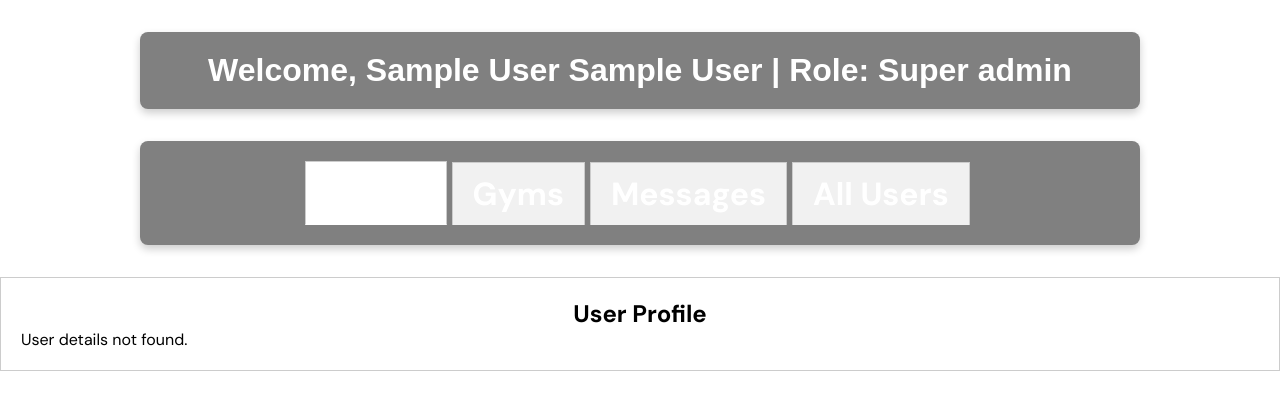
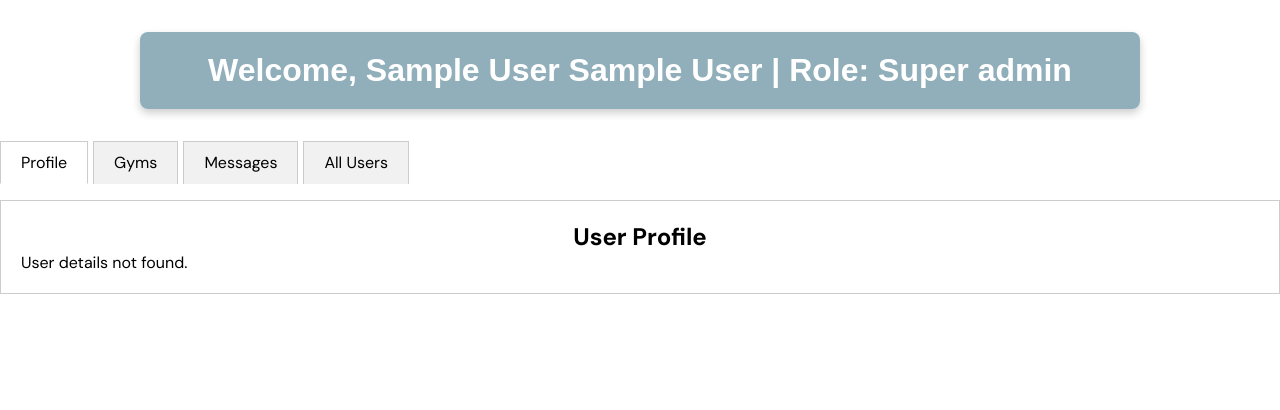
Before and after one commit to Maxw311nyimbili/fitflex, a PHP site: page /templates/admin.php in a window 1280 px wide. Shown: the part 55-465 px from the top of the page. Run offline with PHP 8.4, Linux system fonts and the light colour scheme; the visitor is signed in with stand-in values (Sample User, id 1); data that the repository does not hold is empty.

Commit message:
admin-styling

```diff
--- a/static/css/dash.css
+++ b/static/css/dash.css
@@ -301,6 +301,94 @@ textarea:focus{
     height: 7vw;
 }
 
+
+/* SUPER-ADMIN DESIGNS */
+.user-info{
+    font-family: Arial, sans-serif;
+    max-width: 1000px;
+    margin: 0 auto;
+    padding: 20px;
+    justify-content: center;
+    align-items: center;
+    height: 100vh;
+}
+.center{
+    margin: 0 auto;
+    justify-content: center;
+    align-items: center;
+}
+.tabs {
+    display: flex;
+    cursor: pointer;
+    margin-bottom: 1rem;
+}
+.tab {
+    padding: 10px 20px;
+    background-color: #f1f1f1;
+    border: 1px solid #ccc;
+    border-bottom: none;
+    margin-right: 5px;
+    transition: background-color 0.3s;
+}
+.tab:hover {
+    background-color: #ddd;
+}
+.tab.active {
+    background-color: white;
+    border-bottom: 1px solid white;
+}
+.tab-content {
+    display: none;
+    padding: 20px;
+    border: 1px solid #ccc;
+    background-color: white;
+}
+.tab-content.active {
+    display: block;
+}
+table {
+    width: 100%;
+    border-collapse: collapse;
+    margin-top: 15px;
+}
+table, th, td {
+    border: 1px solid #ddd;
+    padding: 8px;
+    text-align: left;
+}
+.error-message {
+    color: red;
+    text-align: center;
+}
+.login-button {
+    display: block;
+    width: 200px;
+    margin: 20px auto;
+    padding: 10px;
+    background-color: #4CAF50;
+    color: white;
+    text-align: center;
+    text-decoration: none;
+}
+.user-info {
+    margin-bottom: 2rem;
+    font-weight: bold;
+    margin-top: 2rem;
+    width: 100%;
+    height: 20%;
+    font-size: 2rem;
+    background-color:#366d818c;
+    color: white;
+    display: flex;
+    justify-content: center; /* Center text horizontally */
+    align-items: center;    /* Center text vertically */
+    text-align: center;
+    border-radius: 8px;
+    box-shadow: 0 4px 8px rgba(0, 0, 0, 0.2);
+}
+/* END OF SUPER-ADMIN DESIGNS */
+
+
 @media screen and (max-width: 1280px){
     .gym-name{
         font-weight: bold;
@@ -363,7 +451,6 @@ textarea:focus{
         padding-left:15px;
         color: white;
     }
-
     a{
         text-decoration: none;
     }
@@ -446,7 +533,7 @@ textarea:focus{
         margin-left: 15px;
     }
     input{
-    width: 350px;
+    width: 300px;
     padding: 10px;
     margin-bottom: 10px;
     border:#366d818c solid 1.5px;
--- a/templates/admin.php
+++ b/templates/admin.php
@@ -245,86 +245,7 @@ if ($_SERVER['REQUEST_METHOD'] === 'POST') {
     <script src="../static/scripts/users.js" defer></script>
     <link rel="stylesheet" href="../static/css/nav.css">
     <link rel="stylesheet" href="../static/css/dash.css">
-    <style>
-        .user-info{
-            font-family: Arial, sans-serif;
-            max-width: 1000px;
-            margin: 0 auto;
-            padding: 20px;
-            justify-content: center;
-            align-items: center;
-            height: 100vh;
-        }
-        .tabs {
-            display: flex;
-            cursor: pointer;
-            margin-bottom: 1rem;
-        }
-        .tab {
-            padding: 10px 20px;
-            background-color: #f1f1f1;
-            border: 1px solid #ccc;
-            border-bottom: none;
-            margin-right: 5px;
-            transition: background-color 0.3s;
-        }
-        .tab:hover {
-            background-color: #ddd;
-        }
-        .tab.active {
-            background-color: white;
-            border-bottom: 1px solid white;
-        }
-        .tab-content {
-            display: none;
-            padding: 20px;
-            border: 1px solid #ccc;
-            background-color: white;
-        }
-        .tab-content.active {
-            display: block;
-        }
-        table {
-            width: 100%;
-            border-collapse: collapse;
-            margin-top: 15px;
-        }
-        table, th, td {
-            border: 1px solid #ddd;
-            padding: 8px;
-            text-align: left;
-        }
-        .error-message {
-            color: red;
-            text-align: center;
-        }
-        .login-button {
-            display: block;
-            width: 200px;
-            margin: 20px auto;
-            padding: 10px;
-            background-color: #4CAF50;
-            color: white;
-            text-align: center;
-            text-decoration: none;
-        }
-        .user-info {
-            margin-bottom: 2rem;
-            font-weight: bold;
-            margin-top: 2rem;
-            width: 100%;
-            height: 20%;
-            font-size: 2rem;
-            background-color:gray;
-            color: white;
-            display: flex;
-            justify-content: center; /* Center text horizontally */
-            align-items: center;    /* Center text vertically */
-            text-align: center;
-            border-radius: 8px;
-            box-shadow: 0 4px 8px rgba(0, 0, 0, 0.2);
-        }
-    </style>
+
 </head>
 <body>
 <header class="header">
@@ -397,14 +318,14 @@ echo "<div class='user-info'>Welcome, " .
                     <div class="flex">
                         <div class="current-weight">
                             <div class="weight-container">
-                                <p class="actual-weight"><?= htmlspecialchars($current_weight); ?> <span>lb</span></p>
+                                <p class="actual-weight"><?= htmlspecialchars($current_weight); ?> <span>Kg</span></p>
                             </div>
                             <div><p>Current Weight</p></div>
                         </div>
 
                         <div class="starting-weight">
                             <div class="weight-container">
-                                <p class="actual-weight"><?= htmlspecialchars($starting_weight); ?> <span>lb</span></p>
+                                <p class="actual-weight"><?= htmlspecialchars($starting_weight); ?> <span>Kg</span></p>
                             </div>
                             <div><p>Starting Weight</p></div>
                         </div>
@@ -493,7 +414,8 @@ echo "<div class='user-info'>Welcome, " .
             </section>
 
 <?php else: ?>
-    <div class="tabs user-info">
+    <div class="center">
+        <div class="tabs">
             <div class="tab active" onclick="showTab(0)">Profile</div>
             <div class="tab" onclick="showTab(1)">Gyms</div>
             <div class="tab" onclick="showTab(2)">Messages</div>
@@ -695,6 +617,10 @@ echo "<div class='user-info'>Welcome, " .
             }
             ?>
         </div>
+
+    </div>
+
+
 <?php endif; ?>
 
 
```
Also changed, not shown: static/css/dashboard.css (deleted, +0 -78 lines). Lines whose indentation alone changed are shown as unchanged.
